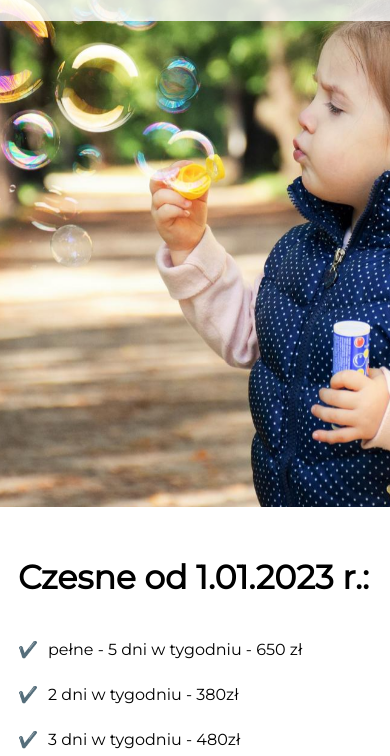
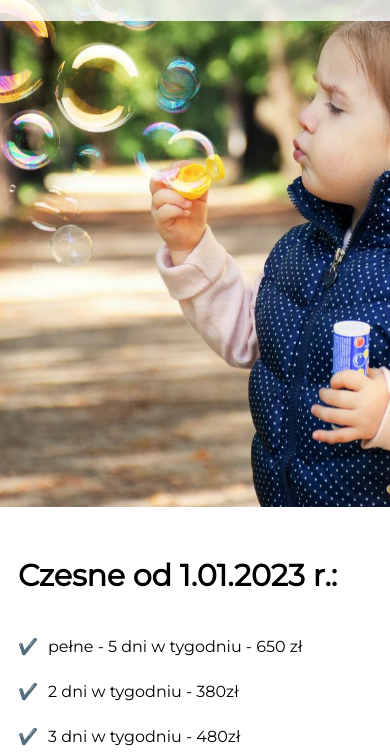
Before and after one commit to HLyczak/HLyczak.github.io, a plain HTML site: page oferta.html in a window 390 px wide. Shown: the part 84-840 px from the top of the page. Drawn offline with Linux system fonts and the light colour scheme.

Commit message:
change style

```diff
--- a/oferta.html
+++ b/oferta.html
@@ -59,7 +59,7 @@
     </div>
     <section class="offer">
       <div class="offer__content">
-        <h4 class="offer__title">Czesne od 1.01.2023 r.:</h4>
+        <h2 class="offer__title">Czesne od 1.01.2023 r.:</h2>
 
         <ol class="offer__description">
           <li>pełne - 5 dni w tygodniu - 650 zł</li>
--- a/style.css
+++ b/style.css
@@ -117,7 +117,6 @@ t {
 .activities__title,
 .activities-ancillary__title {
   margin-top: 20px;
-  font-size: 33px;
   padding: 10px;
 }
 .contact__title {
@@ -329,4 +328,15 @@ footer {
     grid-template-columns: 100%;
     padding: 8px;
   }
+  .mision__title,
+  .teaching-stuff__title,
+  .contact_title,
+  .offer__title,
+  .activities__title,
+  .activities-ancillary__title,
+  .gallery__title {
+    font-size: 30px;
+    margin-top: 30px;
+    padding-top: 0px;
+  }
 }
```
